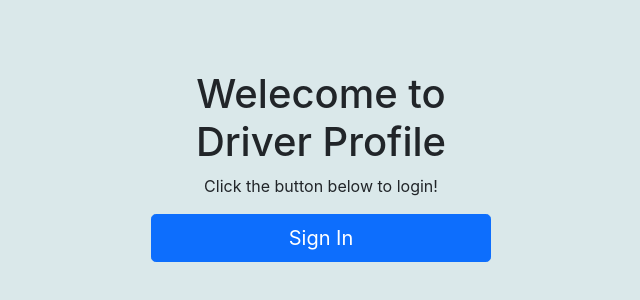
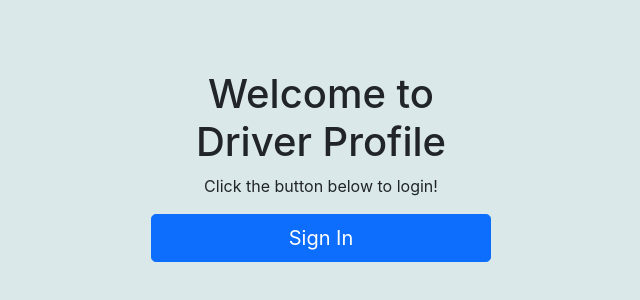
Before and after one commit to PaulPatterson48/DriverProfile, a Next.js app: page /driver/new in a window 1280 px wide. Shown: the part 194-494 px from the top of the page, without its empty margins (319-959 px from the left). Built offline with nearby package versions, Linux system fonts and the light colour scheme; no server answers.

Commit message:
final commit before stretch

```diff
--- a/components/Signin.js
+++ b/components/Signin.js
@@ -13,7 +13,7 @@ function Signin() {
         margin: '0 auto',
       }}
     >
-      <h1>Welecome to Driver Profile</h1>
+      <h1>Welcome to Driver Profile</h1>
       <p>Click the button below to login!</p>
       <Button type="button" size="lg" className="copy-btn" onClick={signIn}>
         Sign In
--- a/components/forms/DriverForm.js
+++ b/components/forms/DriverForm.js
@@ -19,7 +19,7 @@ const initialState = {
 
 };
 // This function takesa piece of information about a driver (driverObj) as input
-// The useState creates a couple of storage spaces in the computer's memory (using 'useState'). One is for the details of the drivers's form ('formInput'), and the other is for a list of warehouses
+// The useState creates a couple of storage spaces in the computer's memory (using 'useState'). One is for the details of the drivers's form ('formInput')the initialState is set to empty strings, and the other is for a list of warehouses
 function DriverForm({ driverObj }) {
   const [formInput, setFormInput] = useState(initialState);
   const [warehouses, setWarehouses] = useState([]);
@@ -39,8 +39,8 @@ function DriverForm({ driverObj }) {
   // previous state can use the previous value of the state while using the set state method.
   // handleChange handle changes that the users made in the input is called when the user toggles a task or presses save
   // the spread operator provides a concise way to pass props, copy objects, and manage the state. Allow you to expand arrays and objects into multiple elements.
-  const handleChange = (e) => { // event of the input
-    const { name, value } = e.target;
+  const handleChange = (e) => { // event of the input: e.taraget refers to the target element that triggered the
+    const { name, value } = e.target; // name is the name attribute of the form input element the is triggered by the change value is the new value entered or selected by the user in the form input uses destructuring assignment to extract the name and the value
     setFormInput((prevState) => ({ // setFormInput is a function provided by the useState hook to update the state of the formInput
       ...prevState, // prevState spreads the properties of the previous state object, creating a shallow copy
       [name]: value, // name value dynamically updates the property specified by the name variable with tthe new value.
```
